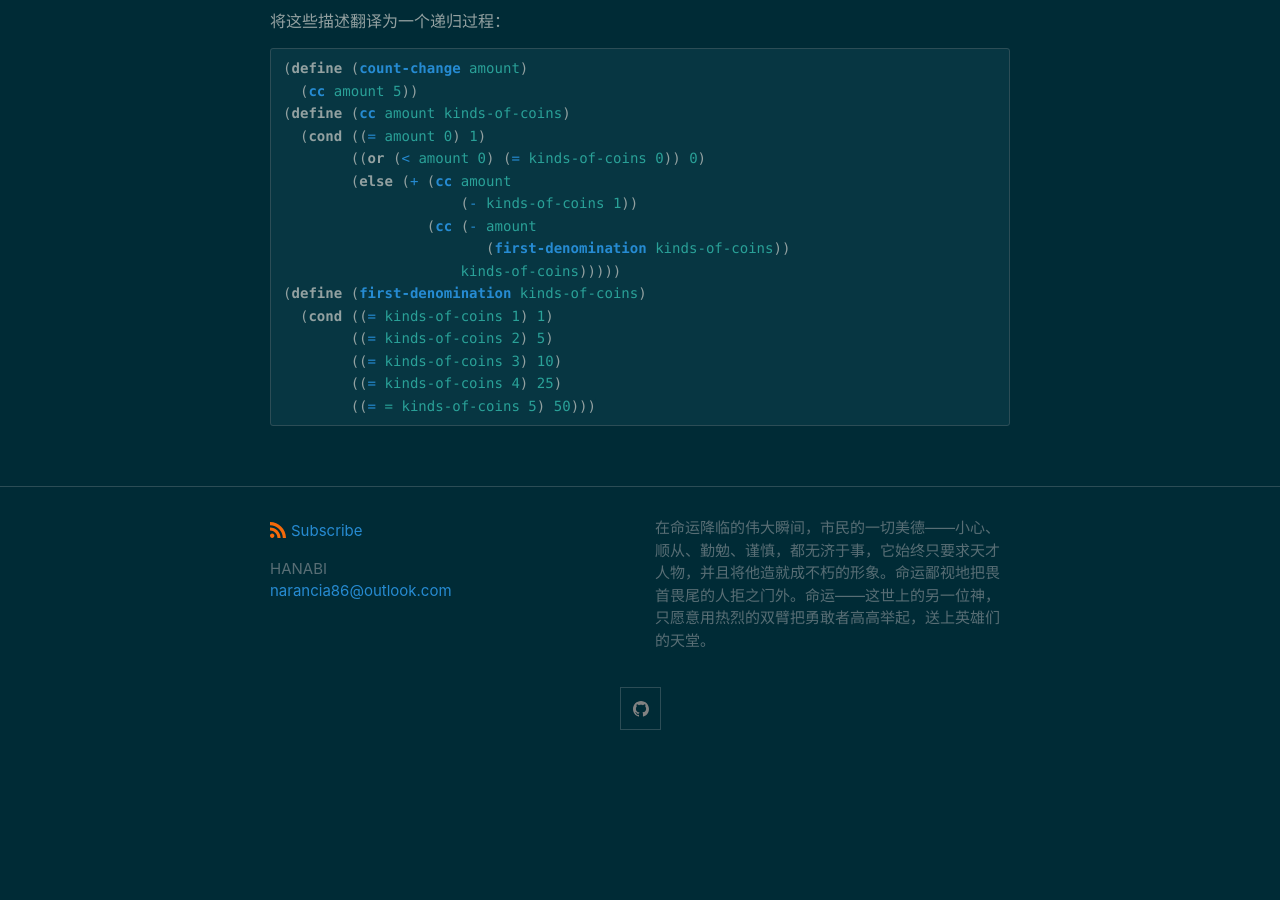
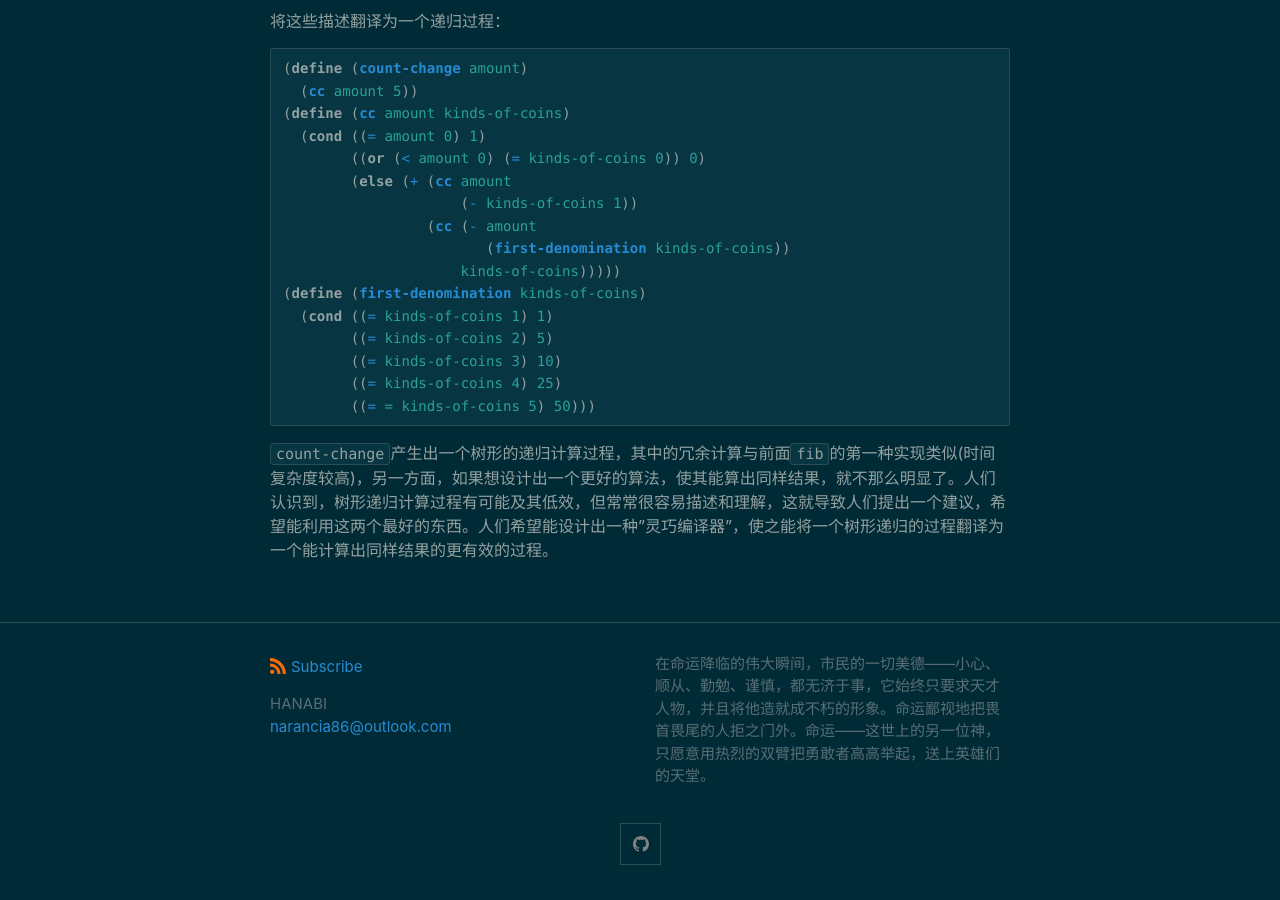
Before and after one commit to KamenRiderKuuga/kamenriderkuuga.github.io, a Jekyll site: the page built from _posts/2020-10-21-Foundation-6.md, in a window 1280 px wide and 900 px high, scrolled down 18916 px. Built offline with Jekyll 4.4.1, drawn with Linux system fonts in a browser that asks for light colours; before the commit the page ends 19681 px from its top, so only the background shows below that.

Commit message:
Update 2020-10-21-Foundation-6.md

````diff
--- a/_posts/2020-10-21-Foundation-6.md
+++ b/_posts/2020-10-21-Foundation-6.md
@@ -759,3 +759,5 @@ $$
         ((= kinds-of-coins 4) 25)
         ((= = kinds-of-coins 5) 50)))
 ```
+
+`count-change`产生出一个树形的递归计算过程，其中的冗余计算与前面`fib`的第一种实现类似(时间复杂度较高)，另一方面，如果想设计出一个更好的算法，使其能算出同样结果，就不那么明显了。人们认识到，树形递归计算过程有可能及其低效，但常常很容易描述和理解，这就导致人们提出一个建议，希望能利用这两个最好的东西。人们希望能设计出一种"灵巧编译器"，使之能将一个树形递归的过程翻译为一个能计算出同样结果的更有效的过程。
````
